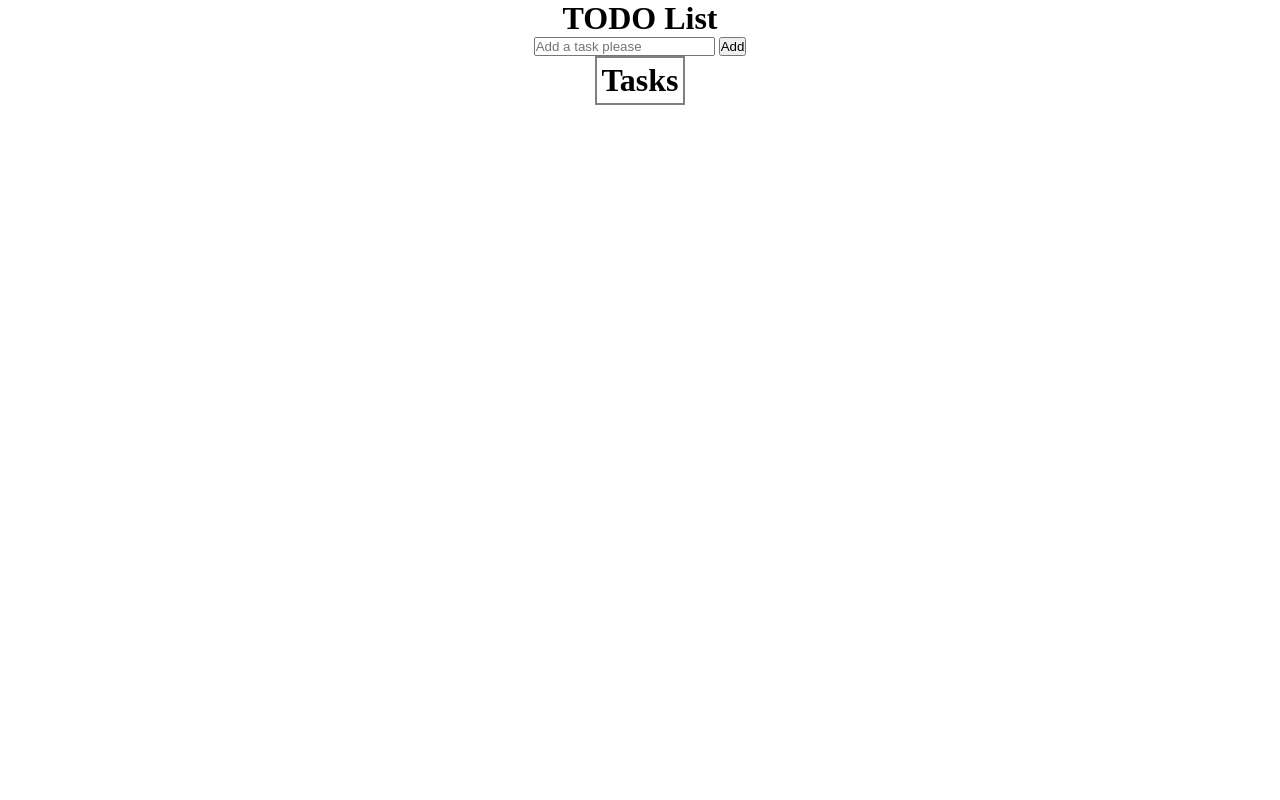
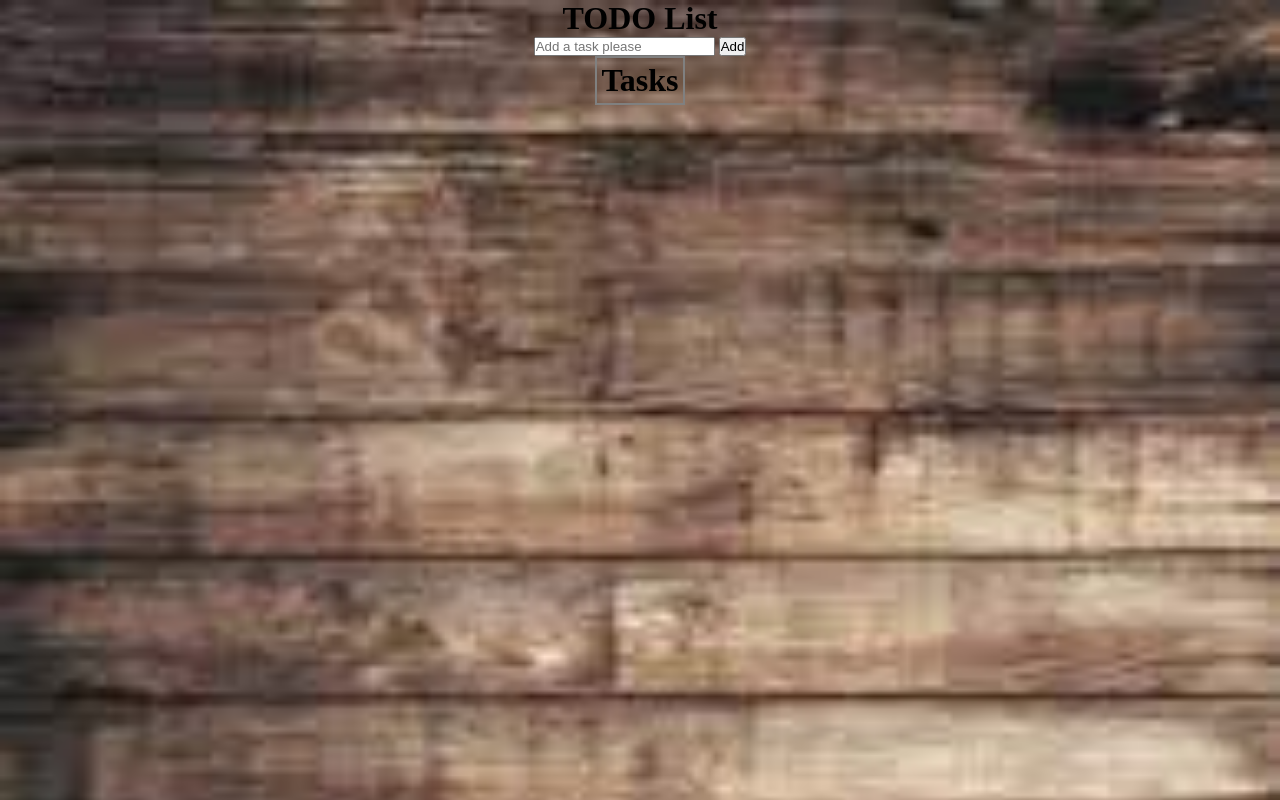
Before and after one commit to IRONSTONE-A/TO-DO-APP, a plain HTML site: page index.html in a window 1280 px wide. Drawn offline with Linux system fonts and the light colour scheme.

Commit message:
image added

```diff
--- a/style.css
+++ b/style.css
@@ -4,6 +4,17 @@
     box-sizing: border-box;
 }
 
+
+body{
+    background-image: url(./image/images.jpg);
+    background-size: cover;
+    background-repeat: repeat;
+    background-attachment: scroll;
+
+
+
+
+}
 .container{
 display: flex;
 flex-direction: column;
```
Also changed, not shown: image/images.jpg (added), image/stock-photo-coffee-cup-newspaper-wooden-table.jpg (added), image/stock-photo-flat-composition-of-laptop-and.jpg (added), image/stock-photo-man-holds-his-hands-green.jpg (added).
